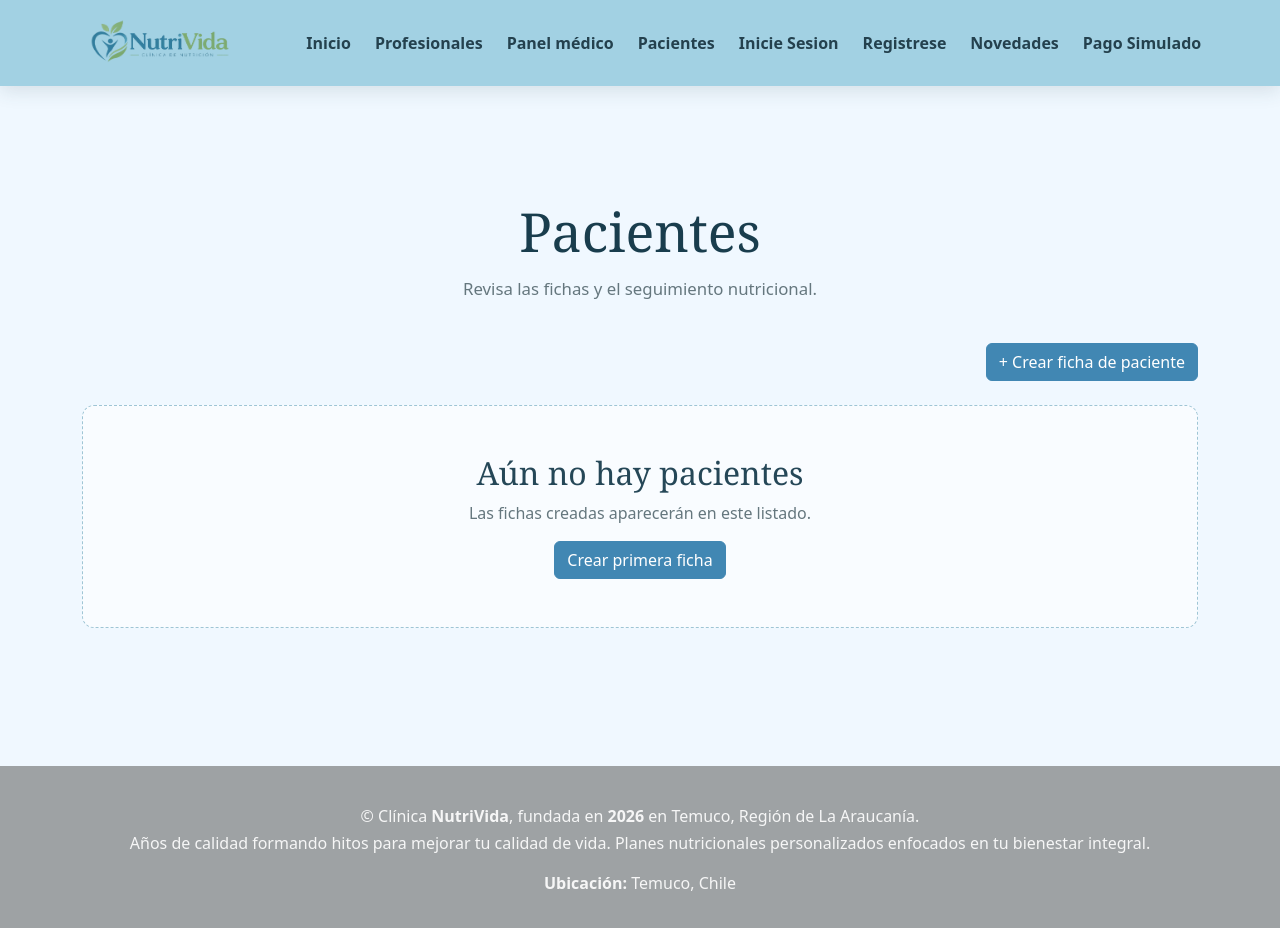
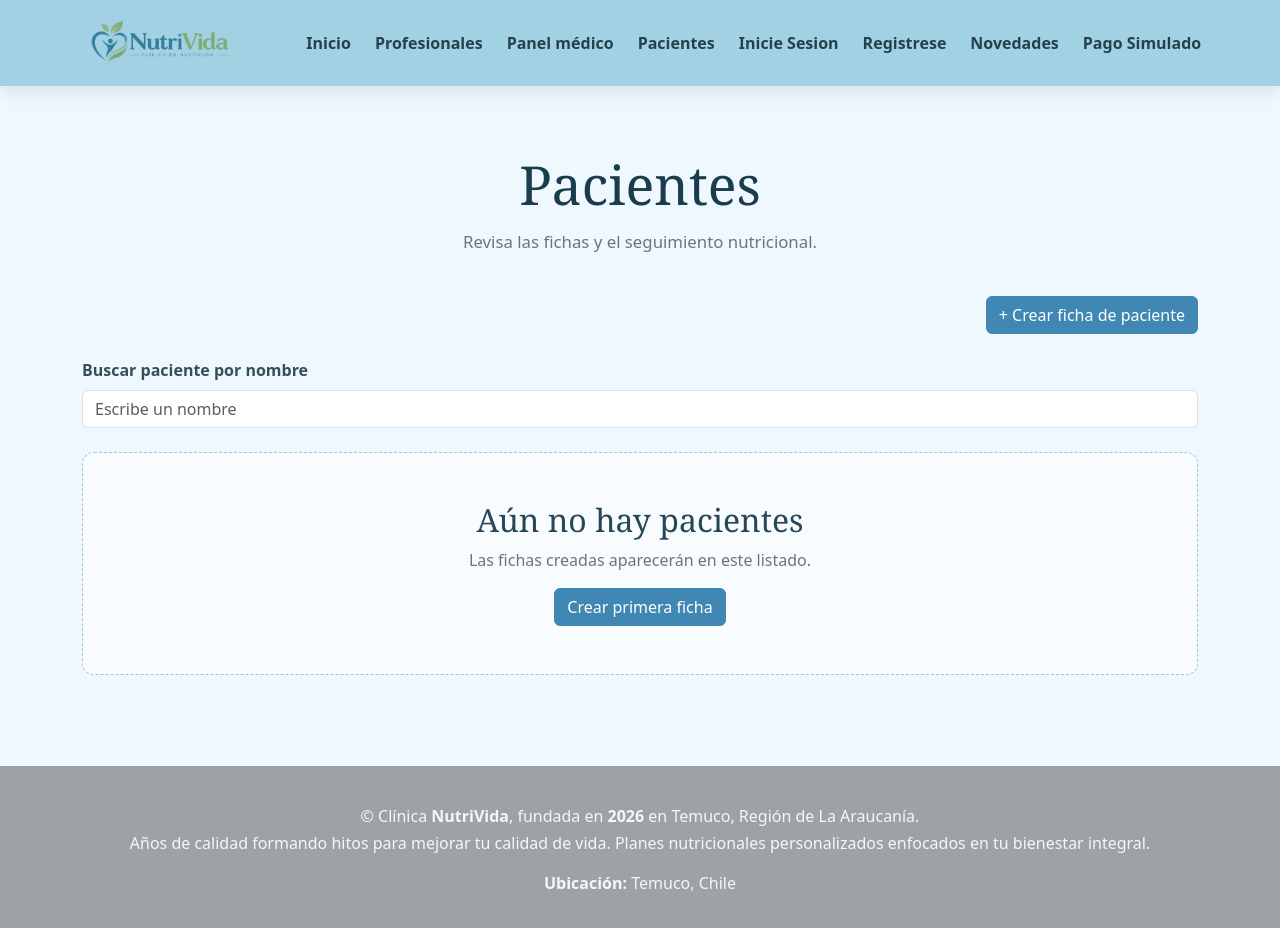
Before and after one commit to jagongora-ai/NutriVidaReact, a React (Vite) app: page /pacientes in a window 1280 px wide. Built offline with nearby package versions, Linux system fonts and the light colour scheme.

Commit message:
incorporacion de barra de busqueda para fichas pacientes

```diff
--- a/src/pages/Pacientes.tsx
+++ b/src/pages/Pacientes.tsx
@@ -31,6 +31,10 @@ function Pacientes({ pacientes, guardarPacientes }: {
     pacientes: Patient[]
     guardarPacientes: Dispatch<SetStateAction<Patient[]>>
 }) {
+    const [busqueda, setBusqueda] = useState('');
+    const pacientesFiltrados = pacientes.filter((paciente) =>
+        paciente.nombre.toLowerCase().includes(busqueda.trim().toLowerCase()));
+
     function eliminar(id: number) {
         if (!window.confirm('¿Está seguro de que desea eliminar esta ficha?'))
             return;
@@ -51,6 +55,18 @@ function Pacientes({ pacientes, guardarPacientes }: {
             </Link>
         </div>
 
+        <div className="mb-4">
+            <label className="form-label" htmlFor="buscar-paciente">Buscar paciente por nombre</label>
+            <input
+                className="form-control"
+                id="buscar-paciente"
+                type="search"
+                placeholder="Escribe un nombre"
+                value={busqueda}
+                onChange={(evento) => setBusqueda(evento.target.value)}
+            />
+        </div>
+
         {pacientes.length === 0
             ? <div className="empty-state"><h2>Aún no hay pacientes</h2>
                 <p>Las fichas creadas aparecerán en este listado.</p>
@@ -58,6 +74,10 @@ function Pacientes({ pacientes, guardarPacientes }: {
                     Crear primera ficha
                 </Link>
             </div>
+            : pacientesFiltrados.length === 0
+                ? <div className="empty-state"><h2>No se encontraron pacientes</h2>
+                    <p>Prueba con otro nombre.</p>
+                </div>
             : <div className="row g-3">{pacientes.map((paciente) =>
                 <div className="col-12" key={paciente.id}><article className="patient-card">
                     <div><h2>{paciente.nombre || 'Sin nombre'}</h2><p><strong>RUT:</strong> {paciente.rut} ·
@@ -80,25 +100,27 @@ function Pacientes({ pacientes, guardarPacientes }: {
             </div>}
     </div>);
 }
+
 const pacienteVacio: DatosFichaPaciente = {
     nombre: '', rut: '', edad: '', fechaNacimiento: '', telefono: '', correo: '',
     enfermedades: '', alergias: '', medicamentos: '', alimentacion: '', comidas: '',
     agua: '', actividad: '', peso: '', estatura: '', objetivo: '', observaciones: '', recomendaciones: '',
 };
-const camposTexto: { etiqueta: string; nombre: keyof DatosFichaPaciente; tipo: string }[] = [
+
+const camposTexto: { etiqueta: string; nombre: keyof DatosFichaPaciente; tipo: string; placeholder?: string; inputMode?: 'decimal' | 'numeric' | 'text' }[] = [
     { etiqueta: 'Nombre completo', nombre: 'nombre', tipo: 'text' },
-    { etiqueta: 'RUT', nombre: 'rut', tipo: 'text' },
+    { etiqueta: 'RUT', nombre: 'rut', tipo: 'text', placeholder: '12345678-9' },
     { etiqueta: 'Edad', nombre: 'edad', tipo: 'number' },
     { etiqueta: 'Fecha de nacimiento', nombre: 'fechaNacimiento', tipo: 'date' },
-    { etiqueta: 'Teléfono', nombre: 'telefono', tipo: 'tel' },
-    { etiqueta: 'Correo electrónico', nombre: 'correo', tipo: 'email' },
+    { etiqueta: 'Teléfono', nombre: 'telefono', tipo: 'tel', placeholder: '912345678', inputMode: 'numeric' },
+    { etiqueta: 'Correo electrónico', nombre: 'correo', tipo: 'email', placeholder: 'nombre@correo.cl' },
     { etiqueta: 'Enfermedades', nombre: 'enfermedades', tipo: 'text' },
     { etiqueta: 'Alergias', nombre: 'alergias', tipo: 'text' },
     { etiqueta: 'Medicamentos', nombre: 'medicamentos', tipo: 'text' },
     { etiqueta: 'Comidas al día', nombre: 'comidas', tipo: 'number' },
     { etiqueta: 'Vasos de agua al día', nombre: 'agua', tipo: 'number' },
-    { etiqueta: 'Peso (kg)', nombre: 'peso', tipo: 'number' },
-    { etiqueta: 'Estatura (m)', nombre: 'estatura', tipo: 'number' },
+    { etiqueta: 'Peso (kg)', nombre: 'peso', tipo: 'text', placeholder: '55,5', inputMode: 'decimal' },
+    { etiqueta: 'Estatura (m)', nombre: 'estatura', tipo: 'text', placeholder: '1,50', inputMode: 'decimal' },
 ];
 
 
```
